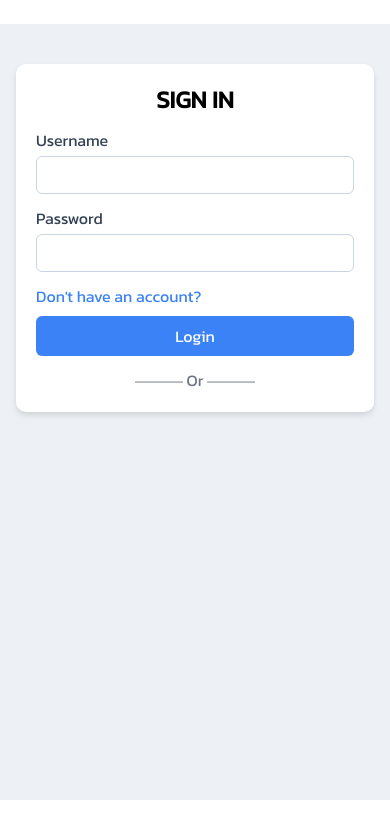
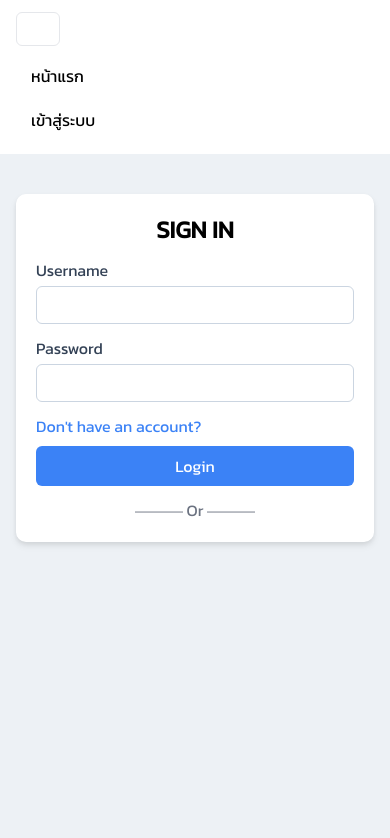
Before and after one commit to tententgc/KepSci, a Next.js app: page /login in a window 390 px wide. Shown: the top 838 px of the page. Built offline with nearby package versions, Linux system fonts and the light colour scheme.

Commit message:
edit navbar

```diff
--- a/components/nav.js
+++ b/components/nav.js
@@ -1,19 +1,28 @@
 import { FontAwesomeIcon } from "@fortawesome/react-fontawesome";
-import { fabars } from "@fortawesome/free-solid-svg-icons";
+import { faBars } from "@fortawesome/free-solid-svg-icons";
+import Link from 'next/link'
 
 export default function Navbar() {
     return (
-        <nav>
-            <div class="container py-3 mx-auto flex flex-nowrap">
-                <button class="navbar-toggler" type="button">
-                    <FontAwesomeIcon icon={fabars} />
+        <nav className="navbar">
+            <div className="container py-3 mx-auto sm:flex">
+                <button className="navbar-toggler sm:hidden rounded-md px-3 py-1 border border-solid mb-2" type="button">
+                    <FontAwesomeIcon icon={faBars} size="lg"/>
                 </button>
-                <div className="">
-
-                </div>
-                <div className="">
-
-                </div>
+                <ul className="navbar-nav sm:flex mr-auto">
+                    <li className="nav-item">
+                        <Link href="/">
+                            <a className="nav-link">หน้าแรก</a>
+                        </Link>
+                    </li>
+                </ul>
+                <ul className="navbar-nav sm:flex">
+                    <li className="nav-item">
+                        <Link href="/login">
+                            <a className="nav-link">เข้าสู่ระบบ</a>
+                        </Link>
+                    </li>
+                </ul>
             </div>
         </nav>
     )
--- a/pages/_app.js
+++ b/pages/_app.js
@@ -1,4 +1,5 @@
 import '/styles/globals.css'
+import '/styles/navbar.css'
 import 'tailwindcss/tailwind.css';
 import Head from 'next/head'
 
--- a/pages/_document.js
+++ b/pages/_document.js
@@ -11,7 +11,7 @@ class MyDocument extends Document {
             <Html>
                 <Head>
                     <link rel="preconnect" href="https://fonts.googleapis.com" />
-                    <link rel="preconnect" href="https://fonts.gstatic.com" crossorigin />
+                    <link rel="preconnect" href="https://fonts.gstatic.com" crossOrigin="true" />
                     <link rel="stylesheet" href="https://fonts.googleapis.com/css2?family=Kanit&display=swap" />
                 </Head>
                 <body>
--- a/styles/globals.css
+++ b/styles/globals.css
@@ -19,11 +19,6 @@ a {
   background-color: #edf1f5;
 }
 
-.main-2{
-  min-height: calc(61vh - 1px);
-  background-color: #edf1f5;
-}
-
 .login-card{
   background-color: #fff;
   max-width: 55vh;
--- /dev/null
+++ b/styles/navbar.css
@@ -0,0 +1,13 @@
+.nav-item{
+    padding: 10px 15px;
+}
+.navbar-toggler{
+    color: #fff;
+}
+.nav-link{
+    /* color: #fff; */
+    transition: color 0.2s;
+}
+.nav-link:hover{
+    color: rgb(188, 188, 188);
+}
```
Also changed, not shown: 1 other file (tests, documents, lock files or other folders).
